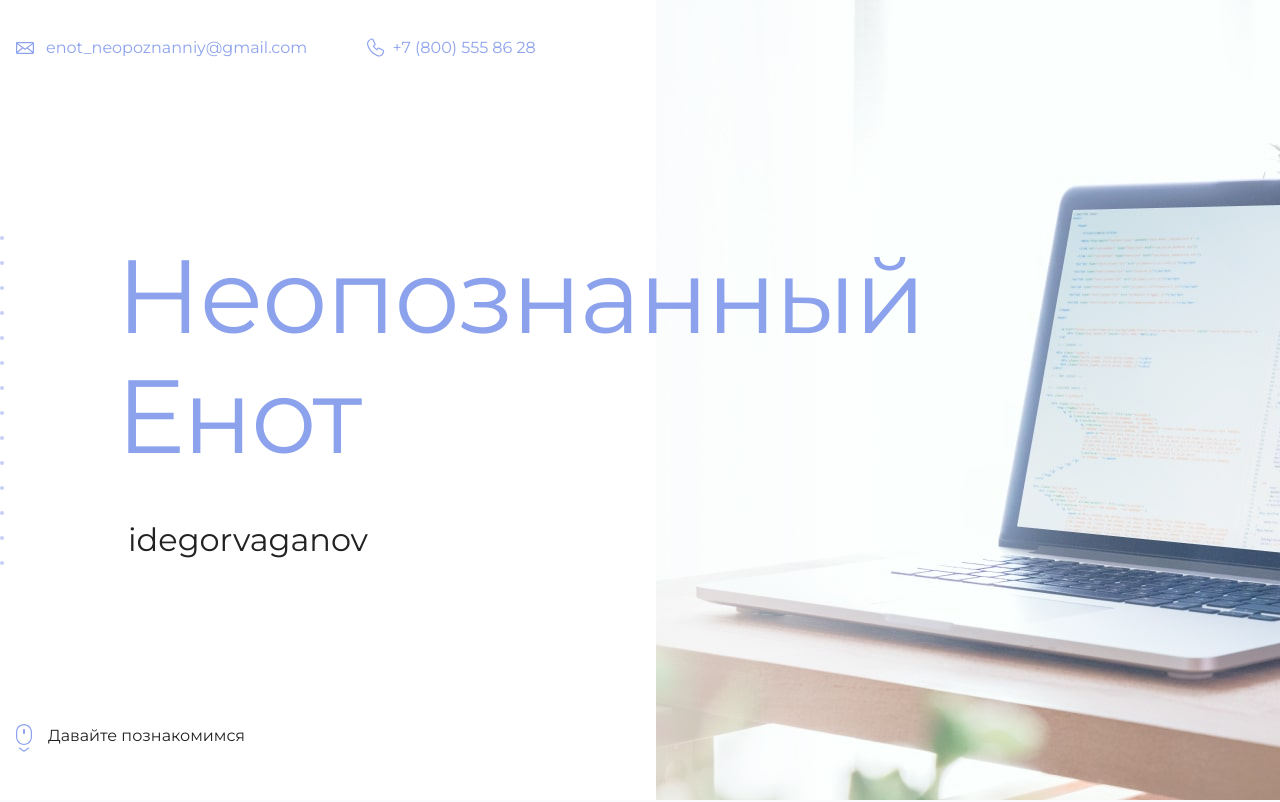
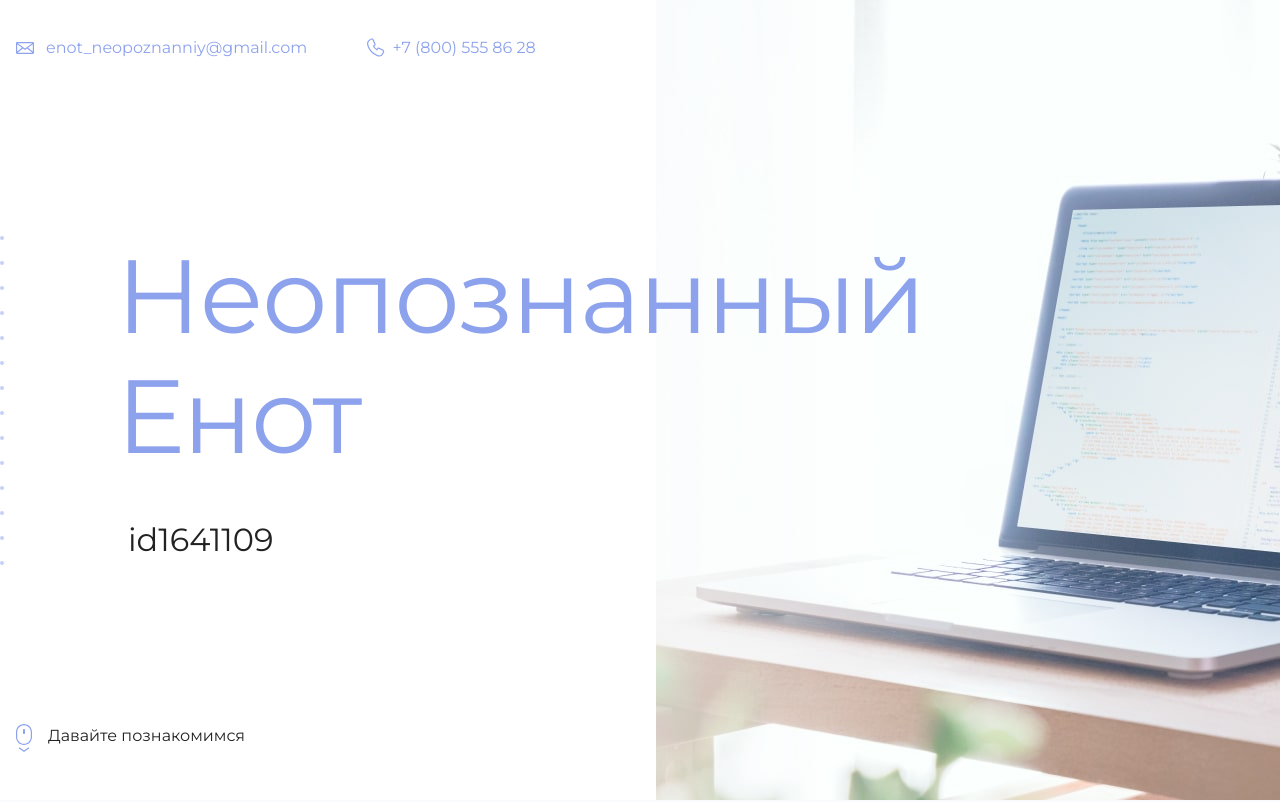
Before and after one commit to egorvaganov/test, a plain HTML site: page index.html in a window 1280 px wide. Shown: the top 802 px of the page. Drawn offline with Linux system fonts and the light colour scheme.

Commit message:
Исправляет id на верный

```diff
--- a/index.html
+++ b/index.html
@@ -19,7 +19,7 @@
       <section class="hero-image">
         <div class="container">
           <h1 class="heading">Неопознанный Енот</h1>
-          <p>idegorvaganov</p>
+          <p>id1641109</p>
         </div>
       </section>
 
```
